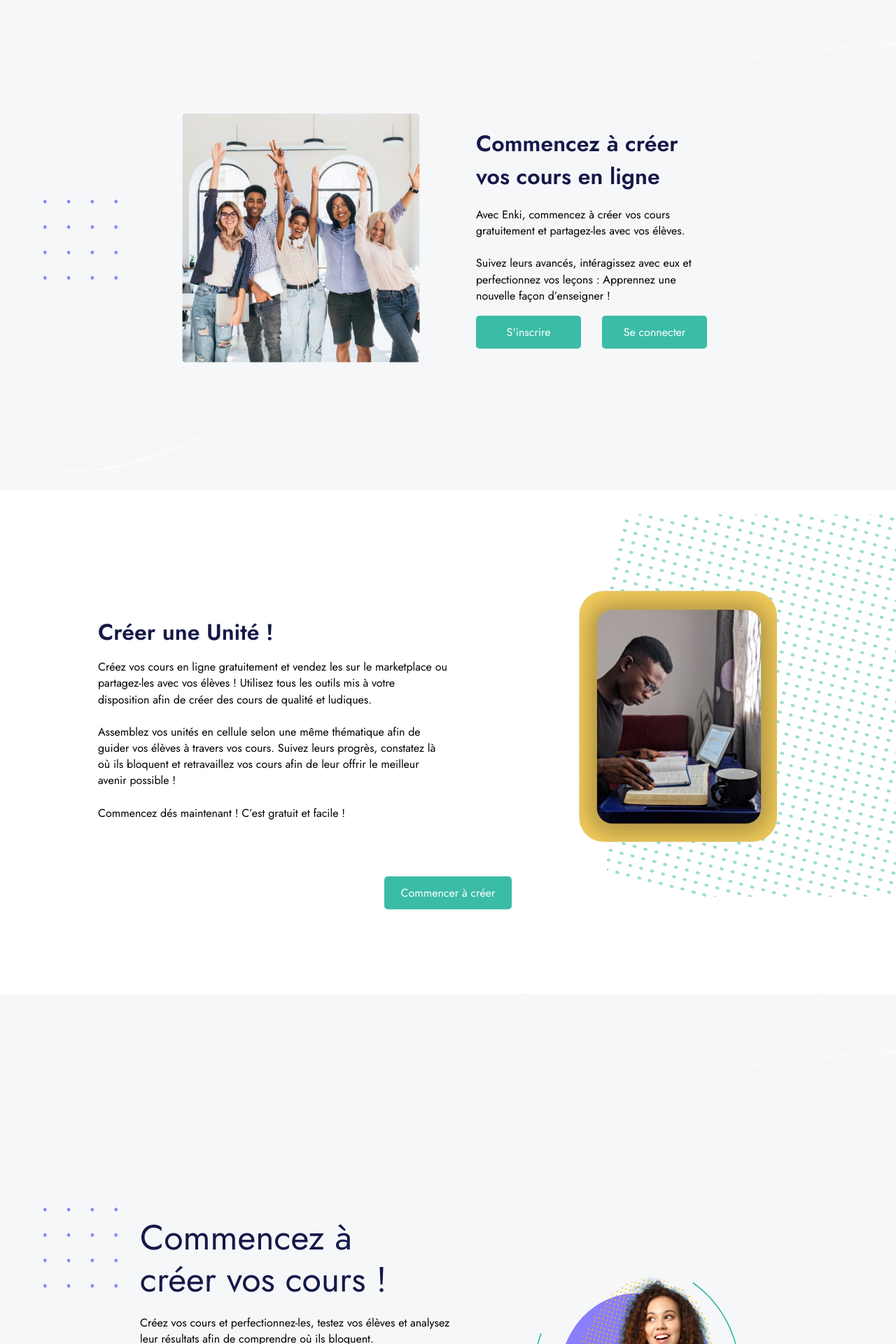
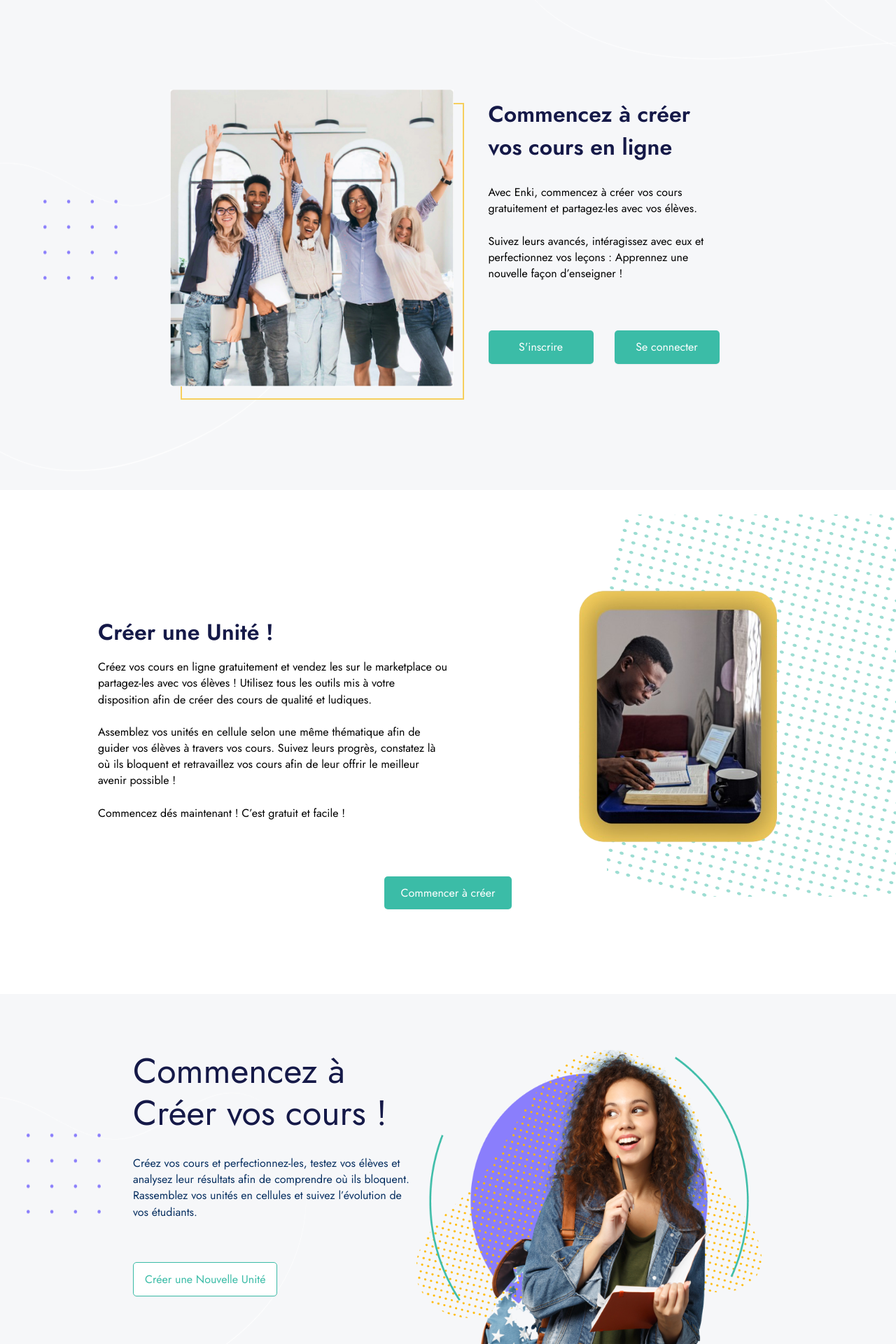
Before and after one commit to zinedinesidane/enki-plateforme, a React (Vite) app: page /home in a window 1280 px wide. Shown: the part 100-2020 px from the top of the page at 70% size. Built offline with nearby package versions, Linux system fonts and the light colour scheme.

Commit message:
Add new feature

```diff
--- a/src/App.jsx
+++ b/src/App.jsx
@@ -1,5 +1,5 @@
 import { BrowserRouter, Routes, Route, Navigate } from "react-router-dom";
-import GlobalStyles from "./styles/globalStyles";
+import GlobalStyles from "./styles/GlobalStyles";
 import Home from "./pages/Home";
 import AppLayout from "./ui/AppLayout";
 
--- a/src/styles/GlobalStyles.js
+++ b/src/styles/GlobalStyles.js
@@ -5,6 +5,7 @@ const GlobalStyles = createGlobalStyle`
   --color-primary: #8a7efc;
   --color-primary-600:#0582CA;
   --color-primary-700: #072F60;
+
   --color-primary-900: #151948;
   /* Grey */
   --color-grey-0: #fff;
@@ -132,7 +133,7 @@ img {
 
 .content-grid {
   --padding-inline: 1rem;
-  --content-max-width: 900px;
+  --content-max-width: 800px;
   --breakout-max-width: 1200px;
 
   --breakout-size: calc(
@@ -141,14 +142,19 @@ img {
 
   display: grid;
   grid-template-columns:
-    [full-width-start] minmax(var(--padding-inline), 1fr)
-    [breakout-start] minmax(0, var(--breakout-size))
+    [full-width-start]
+     minmax(var(--padding-inline), 1fr)
+    [breakout-start]
+     minmax(0, var(--breakout-size))
     [content-start] min(
       100% - (var(--padding-inline) * 2),
       var(--content-max-width)
     )
     [content-end]
-    minmax(0, var(--breakout-size)) [breakout-end]
+    /* 0 */
+    minmax(0, var(--breakout-size))
+     [breakout-end]
+
     minmax(var(--padding-inline), 1fr) [full-width-end];
 }
 
--- /dev/null
+++ b/src/ui/Aboutus.jsx
@@ -0,0 +1,86 @@
+import styled from "styled-components";
+import ButtonGroup from "./ButtonGroup";
+import Button from "./Button";
+import Heading from "./Heading";
+import ContentGrid from "./ContentGrid";
+
+const StyledContentGrid = styled(ContentGrid)`
+  background-color: var(--color-grey-100);
+  background-image: url("./imgs/sec1bg.png");
+  background-position: 25% center;
+  min-height: calc(100vh - 8rem);
+
+  & > div {
+    display: flex;
+    justify-content: center;
+    align-items: center;
+    gap: 5rem;
+    & > div:not(:has(img)) {
+      /* max-width: 35rem; */
+      display: flex;
+      flex-direction: column;
+      /* padding: 3rem 0; */
+      max-width: 34rem;
+    }
+    & h2 {
+      /* max-width: 3s4rem; */
+      margin-bottom: 3rem;
+    }
+
+    & > div:has(img) {
+      width: 45%;
+      position: relative;
+      & img {
+        position: relative;
+        top: 0;
+        bottom: 0;
+        z-index: 2;
+      }
+      &::before {
+        content: "";
+        display: block;
+        height: 100%;
+        width: 100%;
+        position: absolute;
+        top: 1.9rem;
+        left: 1.5rem;
+        z-index: 1;
+
+        /* outline-offset: 2rem; */
+        border: 2px solid var(--color-orange);
+      }
+    }
+  }
+`;
+
+function Aboutus() {
+  return (
+    // <StyledContentGrid as={ContentGrid}>
+    // <StyledContentGrid maxWidth="800px">
+    <StyledContentGrid>
+      <div>
+        <div>
+          <img src="./imgs/sec1img1.jpg" alt="Hero section img" />
+        </div>
+        <div>
+          <Heading as="h2">Commencez à créer vos cours en ligne</Heading>
+          <p>
+            Avec Enki, commencez à créer vos cours gratuitement et partagez-les
+            avec vos élèves.
+            <br />
+            <br />
+            Suivez leurs avancés, intéragissez avec eux et perfectionnez vos
+            leçons : Apprennez une nouvelle façon d’enseigner !
+          </p>
+
+          <ButtonGroup style={{ margin: "7rem 0 2rem 0" }}>
+            <Button style={{ width: "15rem" }}>S'inscrire</Button>
+            <Button style={{ width: "15rem" }}>Se connecter</Button>
+          </ButtonGroup>
+        </div>
+      </div>
+    </StyledContentGrid>
+  );
+}
+
+export default Aboutus;
--- a/src/ui/AvisSection.jsx
+++ b/src/ui/AvisSection.jsx
@@ -5,12 +5,14 @@ import { FaStar } from "react-icons/fa";
 import { FaQuoteLeft } from "react-icons/fa";
 
 import Row from "./Row";
+import ContentGrid from "./ContentGrid";
 
-const StyledAvisSection = styled.section`
+const StyledAvisSection = styled(ContentGrid)`
   background-color: var(--color-grey-100);
-  padding: 8rem 5.4rem;
+  padding: 8rem 5.4rem 6rem 5.4rem;
   display: flex;
   flex-direction: column;
+  justify-content: center;
   align-items: center;
 
   & > div > h3 {
@@ -20,6 +22,7 @@ const StyledAvisSection = styled.section`
   }
   & > div > button {
     margin-right: 8rem;
+    margin-top: -3rem;
     align-self: end;
   }
 `;
@@ -55,13 +58,10 @@ const Testimonial = styled.div`
 `;
 
 const TestimonialText = styled.div`
-  /* padding: 3rem 1rem; */
   margin-top: 4rem;
-  /* background-color: red; */
-  /* height: 100%; */
+
   display: flex;
   flex-direction: column;
-  /* justify-content: center; */
   max-width: 45rem;
   gap: 3.5rem;
 
--- /dev/null
+++ b/src/ui/CellulesSection.jsx
@@ -0,0 +1,5 @@
+function CellulesSection() {
+  return <div></div>;
+}
+
+export default CellulesSection;
--- /dev/null
+++ b/src/ui/ContentGrid.jsx
@@ -0,0 +1,45 @@
+import styled from "styled-components";
+
+const ContentGrid = styled.section`
+  --padding-inline: ${(props) => props.paddingInline || "1rem"};
+  --content-max-width: ${(props) => props.maxWidth || "900px"};
+  --breakout-max-width: 1200px;
+
+  --breakout-size: calc(
+    (var(--breakout-max-width) - var(--content-max-width)) / 2
+  );
+
+  display: grid;
+  grid-template-columns:
+    [full-width-start]
+    minmax(var(--padding-inline), 1fr)
+    [breakout-start]
+    minmax(0, var(--breakout-size))
+    [content-start] min(
+      100% - (var(--padding-inline) * 2),
+      var(--content-max-width)
+    )
+    [content-end]
+    /* 0 */
+    minmax(0, var(--breakout-size))
+    [breakout-end]
+    minmax(var(--padding-inline), 1fr) [full-width-end];
+
+  & > :not(.breakout, .full-width),
+  .full-width > :not(.breakout, .full-width) {
+    grid-column: content;
+  }
+
+  & > .breakout {
+    grid-column: breakout;
+  }
+
+  & > .full-width {
+    grid-column: full-width;
+
+    display: grid;
+    grid-template-columns: inherit;
+  }
+`;
+
+export default ContentGrid;
--- a/src/ui/Heading.jsx
+++ b/src/ui/Heading.jsx
@@ -4,11 +4,9 @@ const Heading = styled.h1`
   ${(props) =>
     props.as === "h1" &&
     css`
-      font-size: 6.4rem;
       font-size: 5rem;
       font-weight: 500;
-      line-height: 1.2;
-      max-width: 40rem;
+      line-height: 120%;
       color: var(--color-primary-900);
     `}
   ${(props) =>
--- a/src/ui/Section.jsx
+++ b/src/ui/Section.jsx
@@ -6,10 +6,13 @@ import MAJSection from "./MAJSection";
 import ContactSection from "./ContactSection";
 import AvisSection from "./AvisSection";
 import ButtonGroup from "./ButtonGroup";
+import UnitSection from "./UnitSection";
+import Aboutus from "./Aboutus";
+import ContentGrid from "./ContentGrid";
 
-const StyledSection = styled.section`
+// const StyledSection = styled.section
+const StyledSection = styled(ContentGrid)`
   min-height: calc(100vh - 8rem);
-  /* height: calc(100vh - 8rem); */
   background-color: ${(props) => props.bgc};
   background-position: ${(props) => props.bg_position};
   background-image: url(${(props) => props.background});
@@ -63,7 +66,7 @@ const Content = styled.div`
 function Section() {
   return (
     <>
-      <StyledSection
+      {/* <StyledSection
         type="center"
         bgc="var(--color-grey-100)"
         background="./imgs/sec1bg.png"
@@ -95,8 +98,8 @@ function Section() {
             </ButtonGroup>
           </div>
         </Row>
-      </StyledSection>
-
+      </StyledSection> */}
+      <Aboutus />
       <StyledSection
         type="full-width"
         bgc="var(--color-grey-0)"
@@ -125,7 +128,7 @@ function Section() {
           Commencer à créer
         </Button>
       </StyledSection>
-      <StyledSection
+      {/* <StyledSection
         padding="0rem 5.4rem"
         type="center"
         // bgc="red"
@@ -159,7 +162,6 @@ function Section() {
               maxWidth: "40rem !important",
             }}
           >
-            {/* <img src="./imgs/sec3img.png" alt="Hero section img" /> */}
             <img
               style={
                 {
@@ -172,18 +174,33 @@ function Section() {
             />
           </Img>
         </Row>
-      </StyledSection>
-
+      </StyledSection> */}
+      <UnitSection />
       <StyledSection
         type="full-width"
         bgc="var(--color-grey-0)"
         // bgc="red"
         background="./imgs/sec2bg.png"
         bg_position="150% 20%"
+        maxWidth="1000px"
       >
-        <Row type="horizontal--full-width">
-          <Img>
-            <img src="./imgs/sec4img.jpg" alt="unité section img" />
+        <Row className="breakout" type="horizontal--full-width">
+          <Img
+            style={{
+              borderRadius: "5.2rem",
+              backgroundColor: "var(--color-orange)",
+              padding: "2.5rem 2rem",
+            }}
+          >
+            <img
+              style={{
+                objectFit: "cover",
+                clipPath:
+                  "polygon(20% 3%, 80% 3%, 97% 20%, 97% 80%,80% 97%, 20% 97%, 3% 80%, 3% 20%)",
+              }}
+              src="./imgs/sec4img.jpg"
+              alt="unité section img"
+            />
           </Img>
 
           <Content>
--- /dev/null
+++ b/src/ui/UnitSection.jsx
@@ -0,0 +1,89 @@
+import styled from "styled-components";
+import Heading from "./Heading";
+import Button from "./Button";
+import ContentGrid from "./ContentGrid";
+
+const StyledUnitSection = styled(ContentGrid)`
+  /* display: flex;
+  justify-content: center;
+  align-items: center;
+  padding: 4rem 4.4rem 4rem 4.4rem;
+
+  gap: 6rem; */
+  background-position: 40% center;
+  background-image: url("./imgs/sec1bg.png");
+
+  padding-top: 8rem;
+  & > div {
+    display: flex;
+    justify-content: center;
+    & div {
+      /* max-width: 45rem; */
+      display: flex;
+      flex-direction: column;
+      /* justify-content: center; */
+      & h1 {
+        margin-bottom: 3rem;
+        max-width: 40rem;
+      }
+      & p {
+        color: var(--color-primary-700);
+      }
+      & button {
+        margin-top: 6rem;
+        align-self: start;
+      }
+    }
+    & img {
+      width: 55%;
+    }
+  }
+  /*
+  & div {
+    max-width: 45rem;
+    display: flex;
+    flex-direction: column;
+    justify-content: center;
+    & h1 {
+      margin-bottom: 2.5rem;
+      max-width: 40rem;
+    }
+    & p {
+      color: var(--color-primary-700);
+    }
+    & button {
+      margin-top: 6rem;
+      align-self: start;
+    }
+  }
+  & img {
+    max-width: 40%;
+    max-width: 34rem;
+    max-width: 48rem;
+    align-self: end;
+    transform: translateY(4rem);
+  } */
+`;
+
+function UnitSection() {
+  return (
+    <StyledUnitSection>
+      <div>
+        <div>
+          <Heading as="h1">Commencez à Créer vos cours ! </Heading>
+          <p>
+            Créez vos cours et perfectionnez-les, testez vos élèves et analysez
+            leur résultats afin de comprendre où ils bloquent. <br /> Rassemblez
+            vos unités en cellules et suivez l’évolution de vos étudiants.
+          </p>
+
+          <Button variation="secondary">Créer une Nouvelle Unité</Button>
+        </div>
+
+        <img alt="unit section img" src="./imgs/unitsecImg.png" />
+      </div>
+    </StyledUnitSection>
+  );
+}
+
+export default UnitSection;
```
Also changed, not shown: public/imgs/unitsecImg.png (added).
